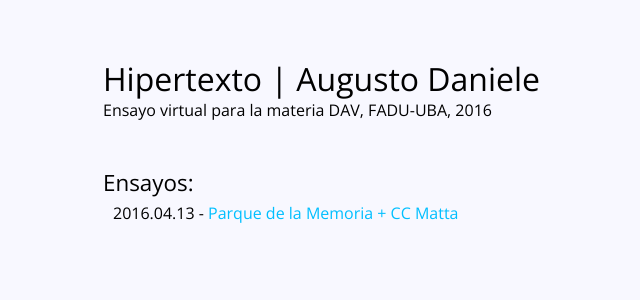
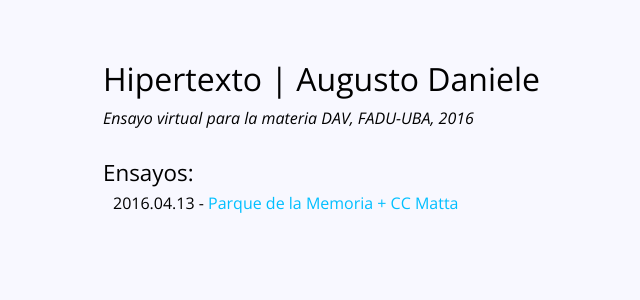
Before and after one commit to tasken/sitio.audiovisual, a Jekyll site: the page built from index.html, in a window 1280 px wide. Shown: the top 300 px of the page, without its empty margins (57-697 px from the left). Built offline with Jekyll 4.4.1, drawn with Linux system fonts in a browser that asks for light colours.

Commit message:
ajustes scss

```diff
--- a/assets/css/main.scss
+++ b/assets/css/main.scss
@@ -58,7 +58,7 @@ ul {
 
 .header {
     align-items: baseline;
-    padding-bottom: 50px;
+    padding-bottom: 2em;
     @media screen and (max-width: $br) {
         display: block;
     }
@@ -74,6 +74,10 @@ ul {
             padding: 0;
             padding-left: 5px;
         }
+    }
+    p {
+        margin-top: .5em;
+        font-style: italic;
     }
 }
 
```
